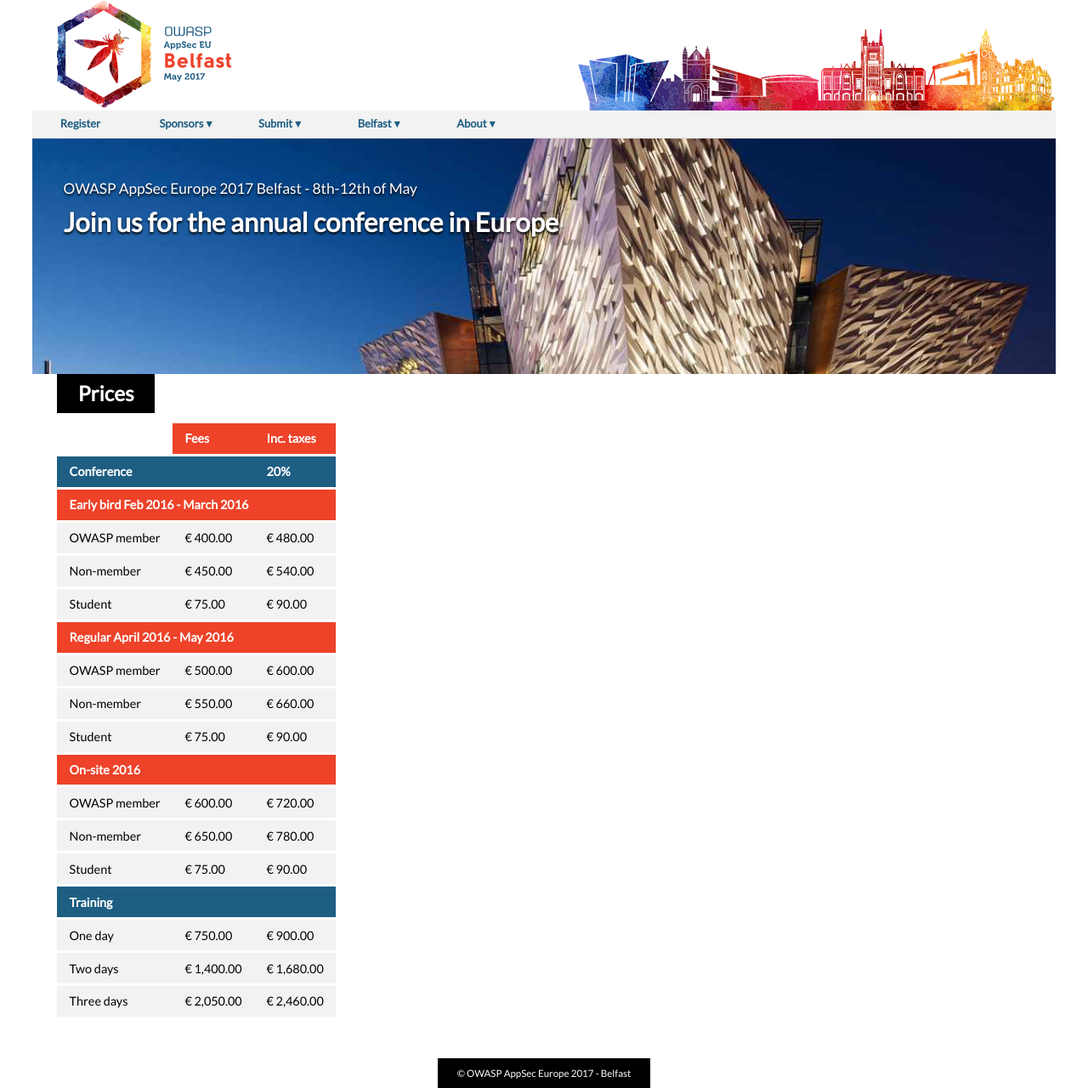
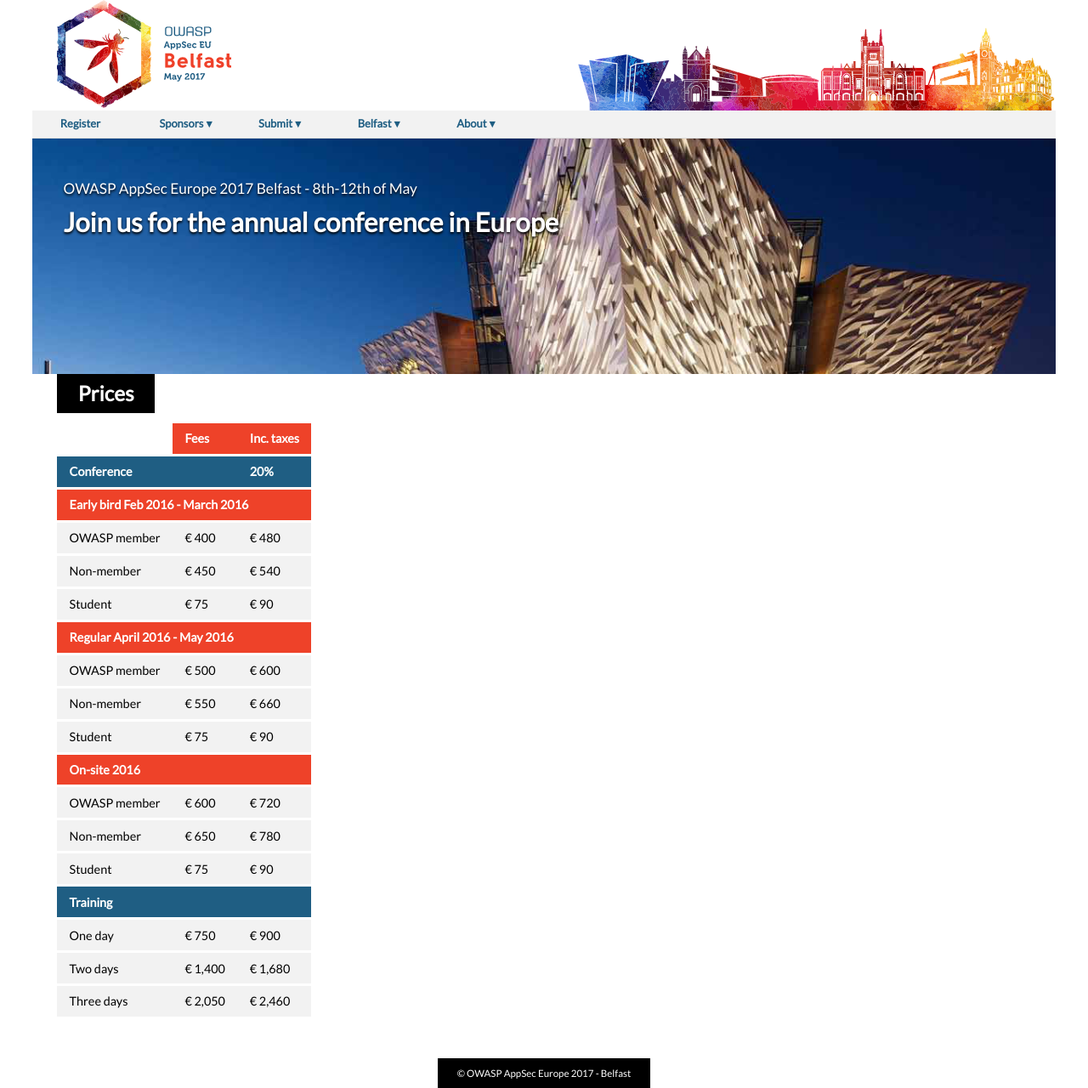
Before and after one commit to OWASP/AppSecEurope2017, a Jekyll site: the page built from prices.md, in a window 1280 px wide. Shown: the whole page at 85% size. Built offline with Jekyll 4.4.1, drawn with Linux system fonts in a browser that asks for light colours.

Commit message:
hoping this works better on mobile

```diff
--- a/prices.md
+++ b/prices.md
@@ -7,19 +7,19 @@
 <tr><th class="hidden"></th><th>Fees</th><th>Inc. taxes</th></tr>
 <tr class="blue"><th colspan="2">Conference</th><th>20%</th></tr>
 <tr><th colspan="3">Early bird Feb 2016 - March 2016</th></tr>
-<tr><td>OWASP member</td><td>€ 400.00</td><td>€ 480.00</td></tr>
-<tr><td>Non-member</td><td>€ 450.00</td><td>€ 540.00</td></tr>
-<tr><td>Student</td><td>€ 75.00</td><td>€ 90.00</td></tr>
+<tr><td>OWASP member</td><td>€ 400</td><td>€ 480</td></tr>
+<tr><td>Non-member</td><td>€ 450</td><td>€ 540</td></tr>
+<tr><td>Student</td><td>€ 75</td><td>€ 90</td></tr>
 <tr><th colspan="3">Regular April 2016 - May 2016</th></tr>
-<tr><td>OWASP member</td><td>€ 500.00</td><td>€ 600.00</td></tr>
-<tr><td>Non-member</td><td>€ 550.00</td><td>€ 660.00</td></tr>
-<tr><td>Student</td><td>€ 75.00</td><td>€ 90.00</td></tr>
+<tr><td>OWASP member</td><td>€ 500</td><td>€ 600</td></tr>
+<tr><td>Non-member</td><td>€ 550</td><td>€ 660</td></tr>
+<tr><td>Student</td><td>€ 75</td><td>€ 90</td></tr>
 <tr><th colspan="3">On-site 2016</th></tr>
-<tr><td>OWASP member</td><td>€ 600.00</td><td>€ 720.00</td></tr>
-<tr><td>Non-member</td><td>€ 650.00</td><td>€ 780.00</td></tr>
-<tr><td>Student</td><td>€ 75.00</td><td>€ 90.00</td></tr>
+<tr><td>OWASP member</td><td>€ 600</td><td>€ 720</td></tr>
+<tr><td>Non-member</td><td>€ 650</td><td>€ 780</td></tr>
+<tr><td>Student</td><td>€ 75</td><td>€ 90</td></tr>
 <tr class="blue"><th colspan="3">Training</th></tr>
-<tr><td>One day</td><td>€ 750.00</td><td>€ 900.00</td></tr>
-<tr><td>Two days</td><td>€ 1,400.00</td><td>€ 1,680.00</td></tr>
-<tr><td>Three days</td><td>€ 2,050.00</td><td>€ 2,460.00</td></tr>
+<tr><td>One day</td><td>€ 750</td><td>€ 900</td></tr>
+<tr><td>Two days</td><td>€ 1,400</td><td>€ 1,680</td></tr>
+<tr><td>Three days</td><td>€ 2,050</td><td>€ 2,460</td></tr>
 </table>
```
Also changed, not shown: register.md (+12 -12 lines).
